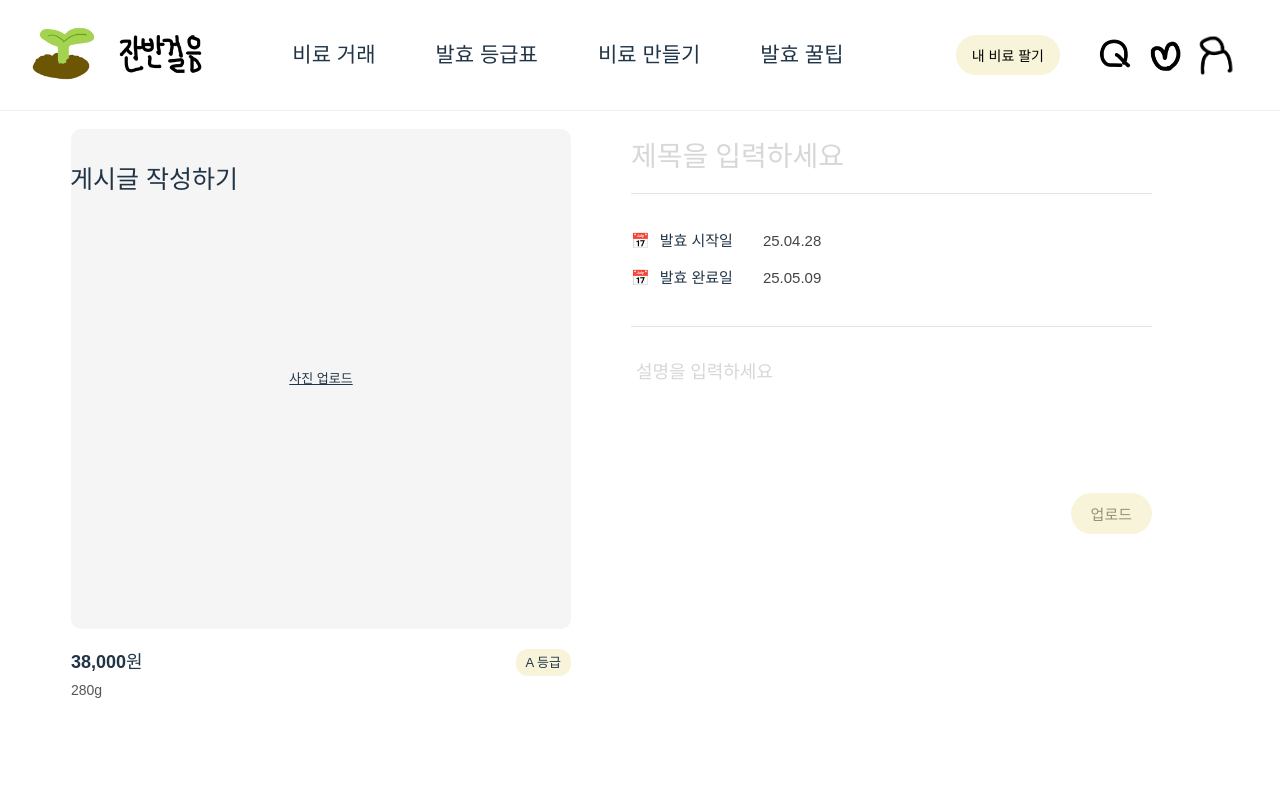
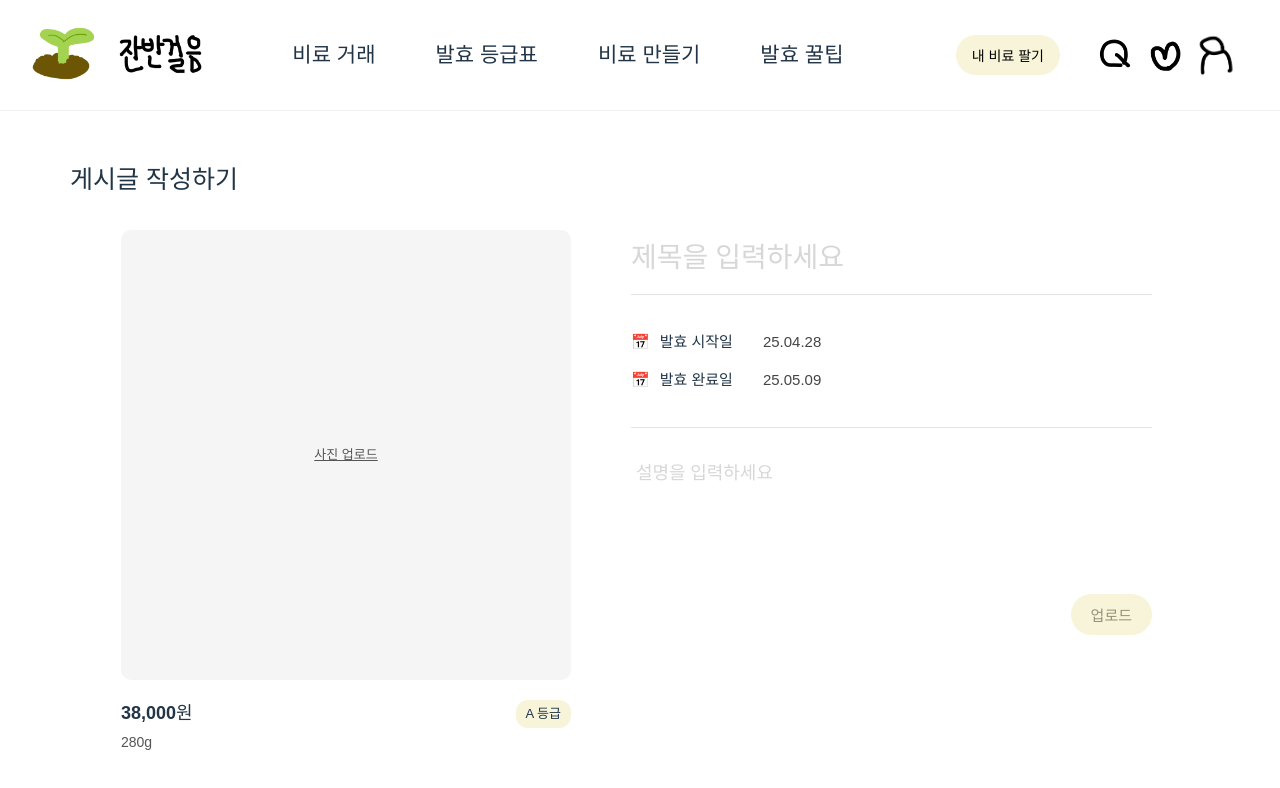
Before and after one commit to coqls1229/khuthon2025, a React (Vite) app: page /newpost in a window 1280 px wide. Shown: the top 788 px of the page. Built offline with nearby package versions, Linux system fonts and the light colour scheme; a web font is replaced by a local one.

Commit message:
Feat: upload photo

```diff
--- a/src/pages/New.jsx
+++ b/src/pages/New.jsx
@@ -1,8 +1,25 @@
-import React from "react";
+import React, { useState } from "react";
 import styled from "styled-components";
 import Header from "../component/header";
 
 const NewPost = () => {
+  const [uploadedImage, setUploadedImage] = useState(null);
+
+  const handleImageUpload = (e) => {
+    const file = e.target.files[0];
+    if (
+      file &&
+      (file.type === "image/png" ||
+        file.type === "image/jpg" ||
+        file.type === "image/jpeg")
+    ) {
+      const imageUrl = URL.createObjectURL(file); // ✅ 브라우저에서 바로 URL 생성
+      setUploadedImage(imageUrl);
+    } else {
+      alert("png 또는 jpg 이미지만 업로드 가능합니다.");
+    }
+  };
+
   return (
     <>
       <Header />
@@ -12,13 +29,26 @@ const NewPost = () => {
       <Container>
         <ContentBox>
           <LeftSection>
-            <ImageBox>사진 업로드</ImageBox>
+            <ImageLabel htmlFor="image-upload">
+              {uploadedImage ? (
+                <PreviewImage src={uploadedImage} alt="uploaded" />
+              ) : (
+                <UploadPlaceholder>사진 업로드</UploadPlaceholder>
+              )}
+            </ImageLabel>
+            <HiddenInput
+              id="image-upload"
+              type="file"
+              accept="image/png, image/jpeg"
+              style={{ display: "none" }}
+              onChange={handleImageUpload}
+            />
             <PriceInfo>
               <div
                 style={{
                   display: "flex",
                   justifyContent: "space-between",
-                  width: "500px",
+                  width: "450px",
                 }}
               >
                 <PriceText>38,000원</PriceText>
@@ -64,7 +94,7 @@ const Title = styled.h2`
 `;
 
 const Container = styled.div`
-  padding: 80px 50px 50px;
+  padding: 230px 50px 50px;
   width: 90vw;
   margin: 0 auto;
 `;
@@ -82,17 +112,32 @@ const LeftSection = styled.div`
   justify-content: center; // 세로 가운데 정렬
 `;
 
-const ImageBox = styled.div`
-  width: 500px;
-  height: 500px;
+const ImageLabel = styled.label`
+  width: 450px;
+  height: 450px;
   background-color: #f5f5f5;
+  border-radius: 10px;
+  cursor: pointer;
   display: flex;
   align-items: center;
   justify-content: center;
+  overflow: hidden;
+`;
+
+const UploadPlaceholder = styled.div`
+  font-size: 13px;
   text-decoration: underline;
-  font-size: 13px;
-  border-radius: 10px;
-  cursor: pointer;
+  color: #555;
+`;
+
+const PreviewImage = styled.img`
+  width: 100%;
+  height: 100%;
+  object-fit: cover;
+`;
+
+const HiddenInput = styled.input`
+  display: none;
 `;
 
 const PriceInfo = styled.div`
```
